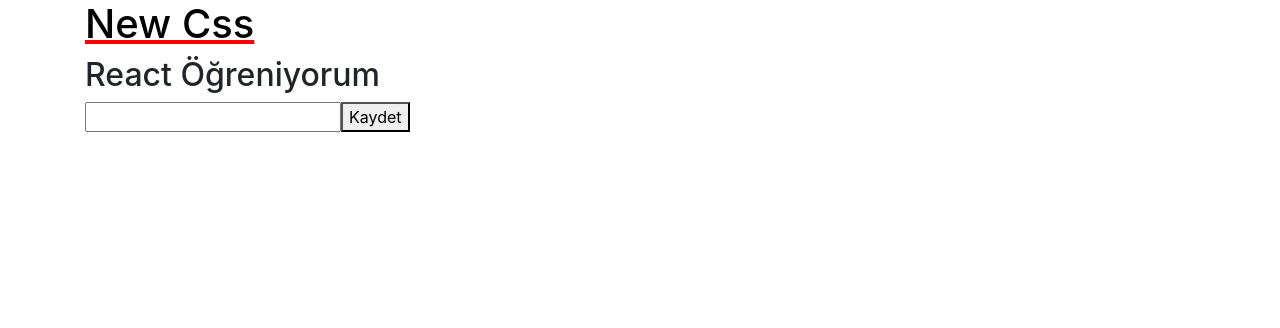
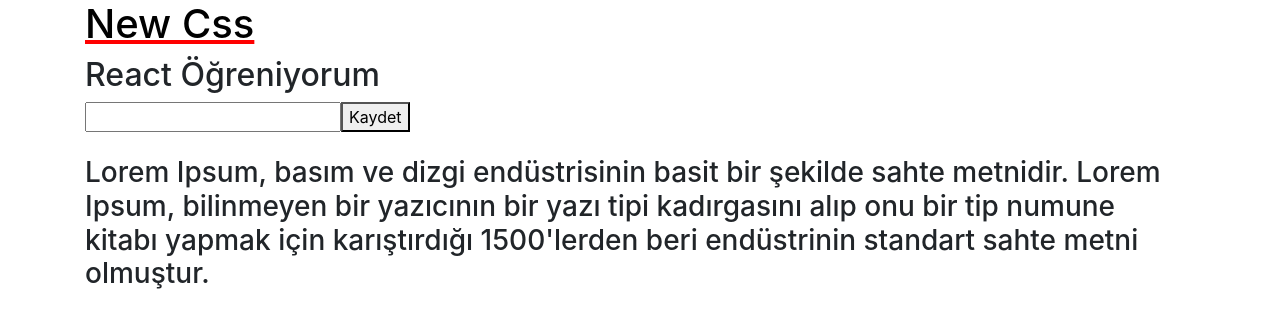
Before and after one commit to OzanMertKaraca/ReactJs-1, a React (Create React App) app: page / in a window 1280 px wide. Shown: the top 328 px of the page. Built offline with nearby package versions, Linux system fonts and the light colour scheme.

Commit message:
functional component

```diff
--- a/src/App.js
+++ b/src/App.js
@@ -1,5 +1,6 @@
 import React,{ Component } from 'react';
 import Cmp from   "./ilkcmpnt";
+import Cmp2 from "./ilkcmpnt2";
 import './App.css';
 import './newcss.css';
 
@@ -11,8 +12,9 @@
         return (
             <div className="container">
                <h1> New Css</h1>
-              <Cmp />
-
+                <Cmp />
+                <br/>
+                <Cmp2 />
             </div>
 
         );
--- /dev/null
+++ b/src/ilkcmpnt2.js
@@ -0,0 +1,12 @@
+import React  from "react";
+
+function Cmp2 (){
+    return (
+
+        <div>
+            <h3>Lorem Ipsum, basım ve dizgi endüstrisinin basit bir şekilde sahte metnidir. Lorem Ipsum, bilinmeyen bir yazıcının bir yazı tipi kadırgasını alıp onu bir tip numune kitabı yapmak için karıştırdığı 1500'lerden beri endüstrinin standart sahte metni olmuştur.</h3>
+        </div>
+    )
+}
+
+export default Cmp2;
```
